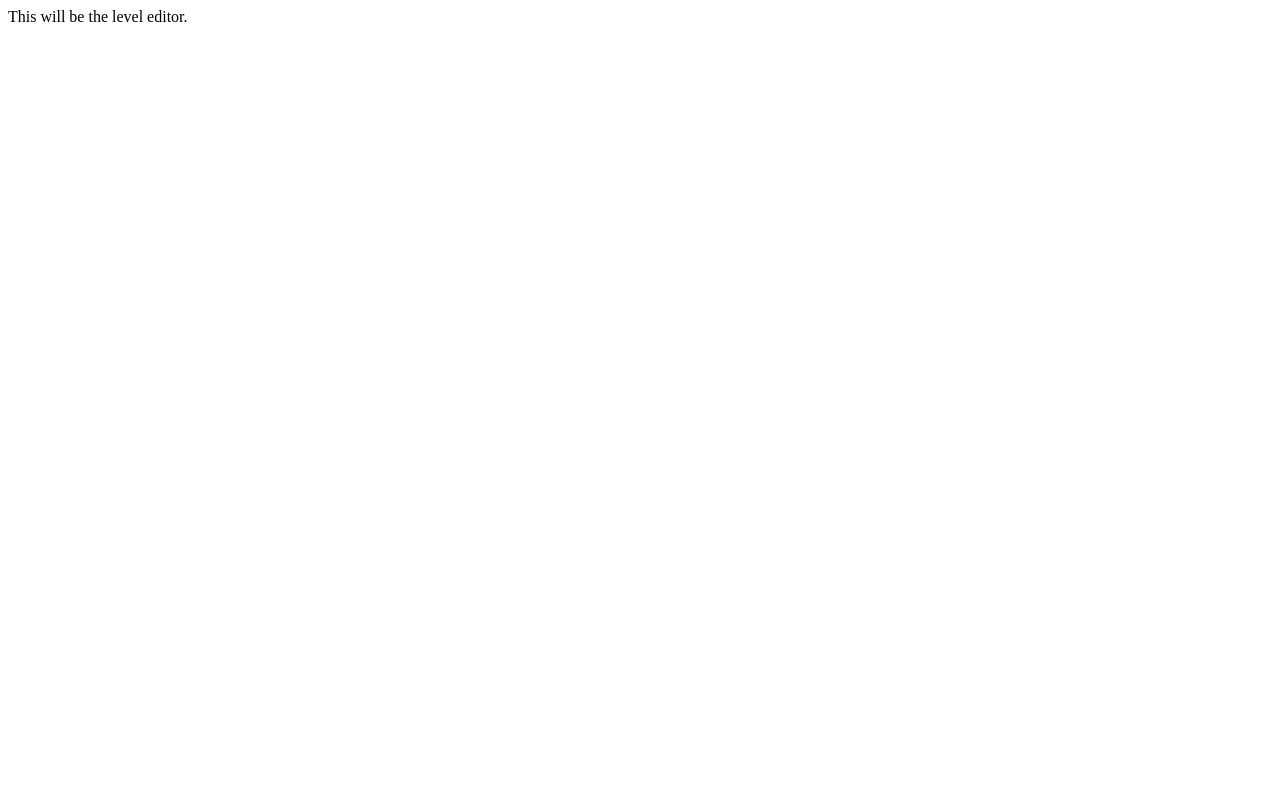
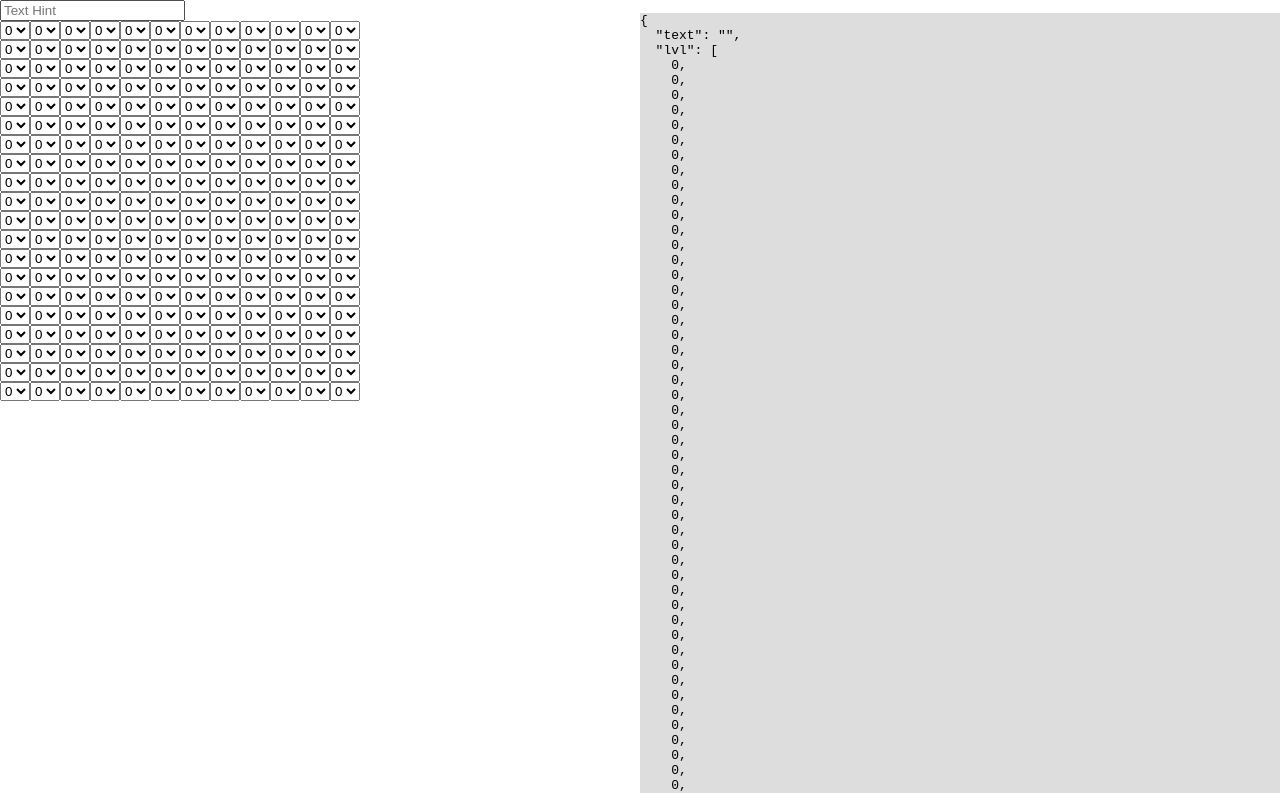
Before and after one commit to mnsilva2/start-over, a website: page src/_editor/index.html in a window 1280 px wide. Shown: the top 793 px of the page. Drawn offline with Linux system fonts and the light colour scheme.

Commit message:
Improved editor

```diff
--- a/src/_editor/index.html
+++ b/src/_editor/index.html
@@ -6,10 +6,53 @@
     <meta name="viewport" content="width=device-width, initial-scale=1.0">
     <meta http-equiv="X-UA-Compatible" content="ie=edge">
     <title>Level Editor</title>
+    <style>
+        html,
+        body,
+        .container {
+            margin: 0;
+            width: 100%;
+        }
+
+
+        .container {
+            display: flex;
+        }
+
+        .half {
+            width: 50%;
+        }
+
+        #output {
+            background: #dddddd;
+        }
+    </style>
 </head>
 
 <body>
-    This will be the level editor.
+    <div class="container">
+        <div class="half">
+            <div>
+                <input id="text-hint" onchange="updateAll()" placeholder="Text Hint">
+            </div>
+            <div id="lvl-editor">
+
+            </div>
+            <div>
+                <canvas id="game" width="320" height="192"></canvas>
+            </div>
+
+
+        </div>
+
+        <div class="half">
+            <pre id="output"></pre>
+        </div>
+    </div>
+    <script src="./main.js"></script>
+    <script src="../libs/kontra.js"></script>
+    <script src="./render.js"></script>
 </body>
 
+
 </html>
--- /dev/null
+++ b/src/_editor/main.js
@@ -0,0 +1,118 @@
+window.onload = () => {
+    updateAll();
+    loadLevel();
+}
+const MAP_HEIGHT = 12;
+const MAP_WIDTH = 20;
+const TILES = 10;
+let lvlEditor = document.getElementById("lvl-editor");
+function loadLevel() {
+    for (let i = 0; i < MAP_WIDTH; i++) {
+        let container = document.createElement("div");
+        for (let j = 0; j < MAP_HEIGHT; j++) {
+            let select = document.createElement("select");
+            for (let k = 0; k < TILES; k++) {
+                let option = document.createElement("option");
+                option.value = k;
+                option.innerText = k
+                option.addEventListener("onchange", function () {
+                    updatelvl(i + j * MAP_WIDTH, k);
+                })
+                select.appendChild(option);
+            }
+            container.appendChild(select)
+        }
+        lvlEditor.appendChild(container)
+    }
+}
+function updatelvl(pos, value) {
+    lvl[pos] = value;
+    tileEngine.render()
+
+}
+
+let lvl = [
+    00, 00, 00, 00, 00, 00, 00, 00, 00, 00, 00, 00, 00, 00, 00, 00, 00, 00, 00, 00,
+    00, 00, 00, 00, 00, 00, 00, 00, 00, 00, 00, 00, 00, 00, 00, 00, 00, 00, 00, 00,
+    00, 00, 00, 00, 00, 00, 00, 00, 00, 00, 00, 00, 00, 00, 00, 00, 00, 00, 00, 00,
+    00, 00, 00, 00, 00, 00, 00, 00, 00, 00, 00, 00, 00, 00, 00, 00, 00, 00, 00, 00,
+    00, 00, 00, 00, 00, 00, 00, 00, 00, 00, 00, 00, 00, 00, 00, 00, 00, 00, 00, 00,
+    00, 00, 00, 00, 00, 00, 00, 00, 00, 00, 00, 00, 00, 00, 00, 00, 00, 00, 00, 00,
+    00, 00, 00, 00, 00, 00, 00, 00, 00, 00, 00, 00, 00, 00, 00, 00, 00, 00, 00, 00,
+    00, 00, 00, 00, 00, 00, 00, 00, 00, 00, 00, 00, 00, 00, 00, 00, 00, 00, 00, 00,
+    00, 27, 00, 29, 00, 30, 00, 00, 01, 02, 03, 00, 32, 00, 00, 31, 48, 30, 00, 00,
+    01, 02, 02, 02, 02, 02, 02, 02, 18, 18, 18, 02, 02, 02, 02, 02, 02, 02, 02, 03,
+    17, 18, 18, 18, 18, 18, 18, 18, 18, 18, 18, 18, 18, 18, 18, 18, 18, 18, 18, 19,
+    17, 18, 18, 18, 18, 18, 18, 18, 18, 18, 18, 18, 18, 18, 18, 18, 18, 18, 18, 19,
+]
+lvl.length = MAP_HEIGHT * MAP_WIDTH;
+
+let texthint = document.getElementById("text-hint")
+function updateAll() {
+    document.getElementById("output").innerText = JSON.stringify({
+
+        text: texthint.value,
+        lvl: [
+            00, 00, 00, 00, 00, 00, 00, 00, 00, 00, 00, 00, 00, 00, 00, 00, 00, 00, 00, 00,
+            00, 00, 00, 00, 00, 00, 00, 00, 00, 00, 00, 00, 00, 00, 00, 00, 00, 00, 00, 00,
+            00, 00, 00, 00, 00, 00, 00, 00, 00, 00, 00, 00, 00, 00, 00, 00, 00, 00, 00, 00,
+            00, 00, 00, 00, 00, 00, 00, 00, 00, 00, 00, 00, 00, 00, 00, 00, 00, 00, 00, 00,
+            00, 00, 00, 00, 00, 00, 00, 00, 00, 00, 00, 00, 00, 00, 00, 00, 00, 00, 00, 00,
+            00, 00, 00, 00, 00, 00, 00, 00, 00, 00, 00, 00, 00, 00, 00, 00, 00, 00, 00, 00,
+            00, 00, 00, 00, 00, 00, 00, 00, 00, 00, 00, 00, 00, 00, 00, 00, 00, 00, 00, 00,
+            00, 00, 00, 00, 00, 00, 00, 00, 00, 00, 00, 00, 00, 00, 00, 00, 00, 00, 00, 00,
+            00, 27, 00, 29, 00, 30, 00, 00, 01, 02, 03, 00, 32, 00, 00, 31, 48, 30, 00, 00,
+            01, 02, 02, 02, 02, 02, 02, 02, 18, 18, 18, 02, 02, 02, 02, 02, 02, 02, 02, 03,
+            17, 18, 18, 18, 18, 18, 18, 18, 18, 18, 18, 18, 18, 18, 18, 18, 18, 18, 18, 19,
+            17, 18, 18, 18, 18, 18, 18, 18, 18, 18, 18, 18, 18, 18, 18, 18, 18, 18, 18, 19,
+        ],
+        spawns: [
+            {
+                x: 1,
+                y: 5
+            },
+            {
+                x: 2,
+                y: 5
+            },
+        ],
+        doors: [
+            {
+                switch: {
+                    x: 5,
+                    y: 4,
+                },
+                doors: [
+                    {
+                        x: 09,
+                        y: 07,
+                        tileOff: 20,
+                        tileOn: 0
+                    },
+                    {
+                        x: 09,
+                        y: 06,
+                        tileOff: 20,
+                        tileOn: 0
+                    },
+                    {
+                        x: 09,
+                        y: 05,
+                        tileOff: 20,
+                        tileOn: 0
+                    },
+                    {
+                        x: 09,
+                        y: 04,
+                        tileOff: 4,
+                        tileOn: 0
+                    }
+                ]
+            }
+        ],
+        end: {
+            x: 16, y: 4
+        }
+
+    }, null, 2)
+}
--- /dev/null
+++ b/src/_editor/render.js
@@ -0,0 +1,36 @@
+let { init, Sprite, GameLoop, initKeys, keyPressed, SpriteSheet, Animation, TileEngine } = kontra
+let { canvas } = init();
+
+let tileEngine;
+let img = new Image();
+img.src = '../assets/Maytch 16x16 Tilesets/tilesheet_grass.png';
+img.onload = function () {
+    console.log("lvl", lvl)
+    tileEngine = TileEngine({
+        // tile size
+        tilewidth: 16,
+        tileheight: 16,
+
+        // map size in tiles
+        width: 20,
+        height: 12,
+
+        // tileset object
+        tilesets: [{
+            name: 'ground',
+            data: lvl
+        }]
+
+    });
+    tileEngine.render()
+}
+let loop = GameLoop({
+    update: function () { },
+    render: function () { // render the game state
+        if (tileEngine) {
+            tileEngine.render();
+        }
+    }
+});
+
+loop.start();
```
